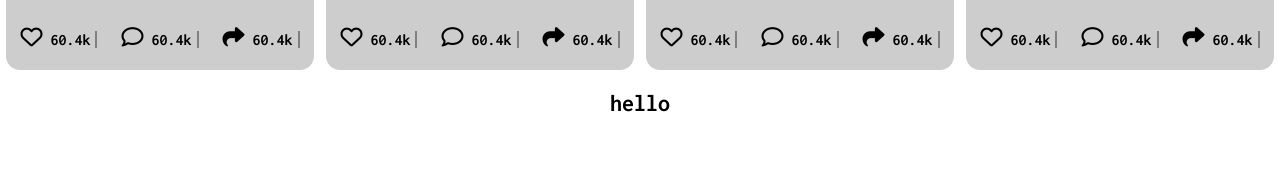
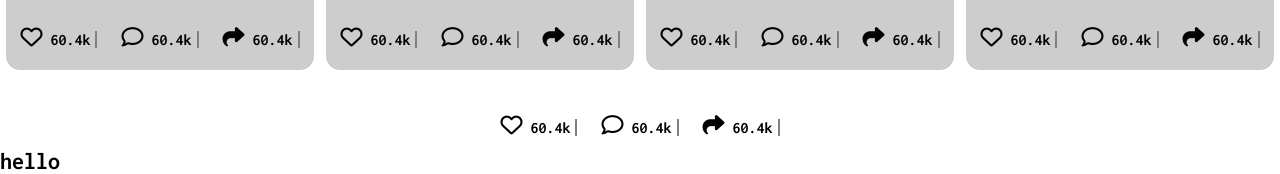
Before and after one commit to nirmalkumar52106/html-new, a plain HTML site: page index.html in a window 1280 px wide. Shown: the part 1116-1290 px from the top of the page. Before the commit the page ends 1232 px from the top, so only its background shows below. Drawn offline with Linux system fonts and the light colour scheme; a web font is replaced by a local one.

Commit message:
first commit

```diff
--- a/index.html
+++ b/index.html
@@ -349,12 +349,27 @@
             </div>
         </div>
     </div>
-
-    <section>
-        <h1>hello</h1>
-    </section>
+    <div class="like">
+        <div class="like-in">
+            <i onclick="Like()" id="like"  class="fa-regular fa-heart"></i>
+           <b> 60.4k</b>
+        </div>
+        <div class="like-in">
+            <i class="fa-regular fa-comment"></i>
+           <b> 60.4k</b>
+        </div>
+        <div class="like-in">
+            <i class="fa-solid fa-share"></i>
+           <b> 60.4k</b>
+        </div>
+    </div>
 </div>
 
+
+</div>
+<section>
+    <h1>hello</h1>
+</section>
         <script>
             const likedata=document.getElementById("like")
 const followdata=document.getElementById("btn")
```
